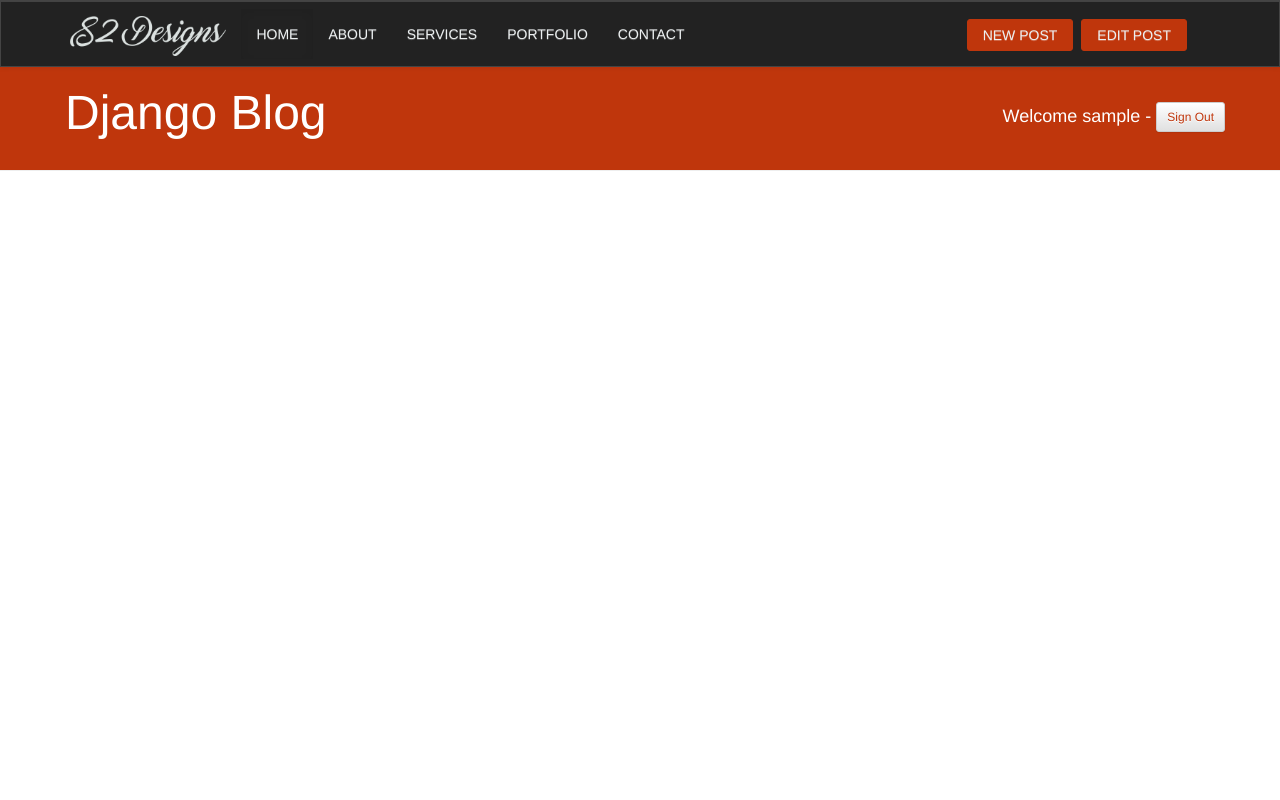
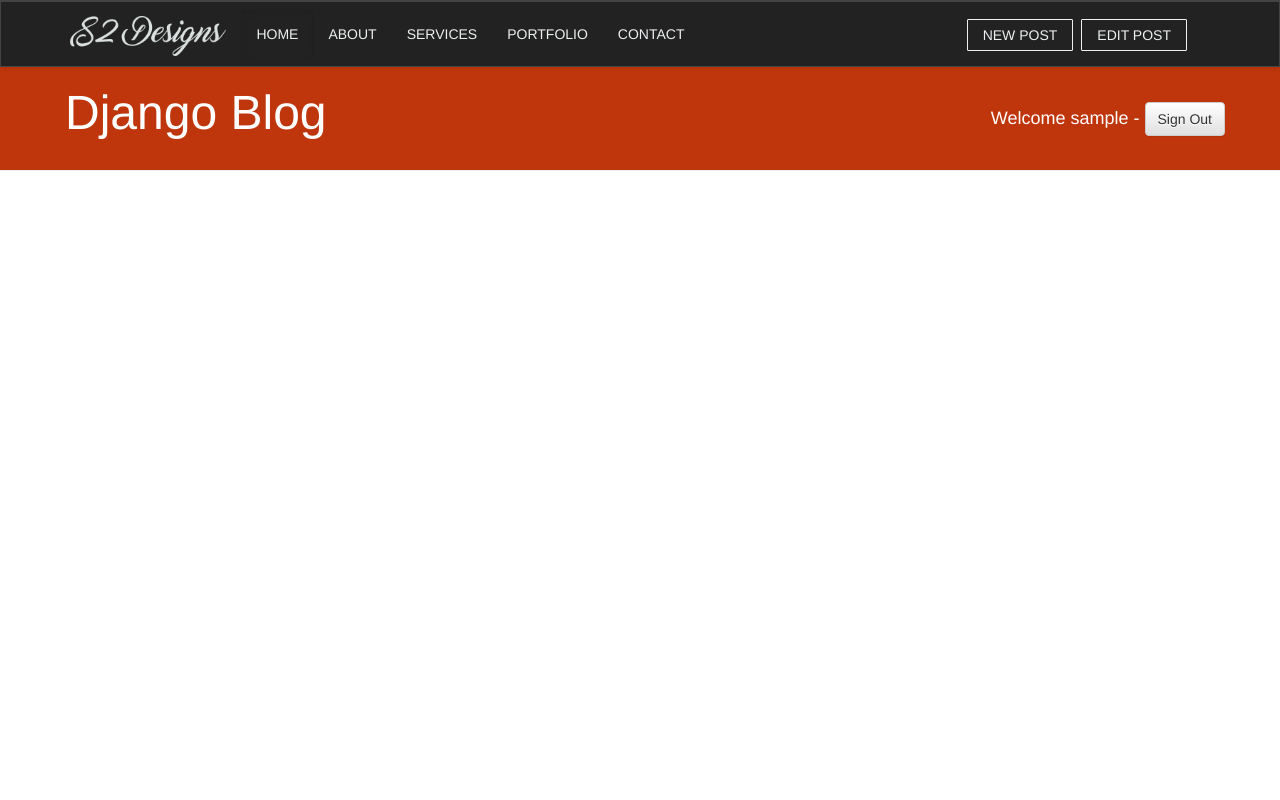
Before and after one commit to steveshead/django-blog, a Django app: a page that uses blog/templates/blog/base.html in a window 1280 px wide. Run offline with Django 3.2, Linux system fonts and the light colour scheme; the visitor is signed in with stand-in values (Sample User, id 1); data that the repository does not hold is empty; some libraries are stand-ins or nearby versions.

Commit message:
updated CSS

```diff
--- a/blog/static/css/blog.css
+++ b/blog/static/css/blog.css
@@ -1,11 +1,11 @@
 
 body {
-  font-family: 'Helvetica Neue', sans-serif !important;
-  font-weight: 300 !important;
+  font-family: 'Helvetica Neue', sans-serif !;
+  font-weight: 300;
 }
 
 a {
-  color: #bf360c !important;
+  color: #bf360c;
   -moz-transition: ease 0.6s;
   -webkit-transition: ease 0.6s;
   -o-transition: ease 0.6s;
@@ -15,12 +15,16 @@ a {
 
 a:hover {
   text-decoration: none;
-  color: #FCA205 !important;
+  color: #FCA205;
 }
 
-h1 a {
-  color: #fff !important;
+.welcom h1 a {
+  color: #fff;
   font-weight: 300;
+}
+
+.welcom h1 a:hover {
+  color: #bf360c;
 }
 
 p.welcome {
@@ -39,6 +43,16 @@ label {
 input {
   margin-left: 10px;
   margin-bottom: 10px;
+}
+
+.btn-outline {
+  background-color: transparent;
+  border: 1px solid #ecf0f1;
+  border-radius: 1px;
+}
+
+.btn-outline:hover {
+  border: 1px solid #bf360c;
 }
 
 .page-header {
@@ -112,44 +126,6 @@ h1, h2, h3, h4 {
 }
 
 /* navbar */
-/* dark orange button */
-.btn-dark-orange {
-  background-color: #bf360c;
-  border-color: #bf360c;
-  color: #ecf0f1;
-  font-weight: 200 !important;
-  text-transform: uppercase;
-  border-radius: 3px;
-  -webkit-transition: all 0.5s;
-  -moz-transition: all 0.5s;
-  -o-transition: all 0.5s;
-  transition: all 0.5s;
-}
-.btn-dark-orange:hover,
-.btn-dark-orange:focus,
-.btn-dark-orange:active,
-.btn-dark-orange.active {
-  background-color: #a72f0a;
-  border-color: #8f2809;
-  color: #fff;
-}
-.btn-dark-orange.disabled:hover,
-.btn-dark-orange.disabled:focus,
-.btn-dark-orange.disabled:active,
-.btn-dark-orange.disabled.active,
-.btn-dark-orange[disabled]:hover,
-.btn-dark-orange[disabled]:focus,
-.btn-dark-orange[disabled]:active,
-.btn-dark-orange[disabled].active,
-fieldset[disabled] .btn-dark-orange:hover,
-fieldset[disabled] .btn-dark-orange:focus,
-fieldset[disabled] .btn-dark-orange:active,
-fieldset[disabled] .btn-dark-orange.active {
-  background-color: #bf360c;
-  border-color: #bf360c;
-}
-
-/* navbar */
 .navbar {
   border-radius: 0;
   margin-bottom: 0;
@@ -182,6 +158,7 @@ fieldset[disabled] .btn-dark-orange.active {
   color: #ecf0f1 !important;
   font-weight: 200;
   text-transform: uppercase;
+  text-shadow: none !important;
 }
 .navbar-default .navbar-nav > li > a:hover,
 .navbar-default .navbar-nav > li > a:focus {
--- a/blog/templates/blog/base.html
+++ b/blog/templates/blog/base.html
@@ -33,11 +33,11 @@
 
               <ul class="nav navbar-nav navbar-right">
             {% if user.is_authenticated %}
-           <li><a href="{% url 'post_new' %}" class="btn btn-dark-orange">New Post</a></li>
-            <li><a href="{% url 'post_draft_list' %}" class="btn btn-dark-orange">Edit Post</a></li>
+           <li><a href="{% url 'post_new' %}" class="btn btn-outline">New Post</a></li>
+            <li><a href="{% url 'post_draft_list' %}" class="btn btn-outline">Edit Post</a></li>
             {% else %}
-            <li><a href="{% url 'signup' %}" class="btn btn-dark-orange">Sign Up</a></li>
-            <li><a href="{% url 'login' %}" class="btn btn-dark-orange">Sign In</a></li>
+            <li><a href="{% url 'signup' %}" class="btn btn-outline">Sign Up</a></li>
+            <li><a href="{% url 'login' %}" class="btn btn-outline">Sign In</a></li>
             {% endif %}
 
               </ul>
@@ -49,7 +49,7 @@
         <div class="container">
           <div class="row">
           {% if user.is_authenticated %}
-              <p class="welcome">Welcome {{ user.username }} - <a href="{% url 'logout' %}" class="btn btn-sm btn-default">Sign Out</a></p>
+              <p class="welcome">Welcome {{ user.username }} - <a href="{% url 'logout' %}" class="btn btn-default">Sign Out</a></p>
           {% endif %}
           <h1><a href="/">Django Blog</a></h1>
         </div>
@@ -63,8 +63,5 @@
                 </div>
             </div>
         </div>
-        {% include 'material/includes/material_css.html' %}
-    <script src="{% static 'material/js/jquery.js' %}"></script>
-    {% include 'material/includes/material_js.html' %}
     </body>
 </html>
--- a/blog/views.py
+++ b/blog/views.py
@@ -130,7 +130,7 @@ def signup(request):
             raw_password = form.cleaned_data.get('password1')
             user = authenticate(username=username, password=raw_password)
             login(request, user)
-            return redirect('/')
+            return HttpResponseRedirect('/')
     else:
         form = SignUpForm()
     return render(request, 'registration/signup.html', {'form': form})
--- a/mysite/settings.py
+++ b/mysite/settings.py
@@ -30,9 +30,6 @@ ALLOWED_HOSTS = ['127.0.0.1', 'steveshead.pythonanywhere.com']
 # Application definition
 
 INSTALLED_APPS = [
-    'material',
-    'material.frontend',
-    'material.admin',
     'django.contrib.admin',
     'django.contrib.auth',
     'django.contrib.contenttypes',
```
Also changed, not shown: blog/static/css/blog.min.css.
